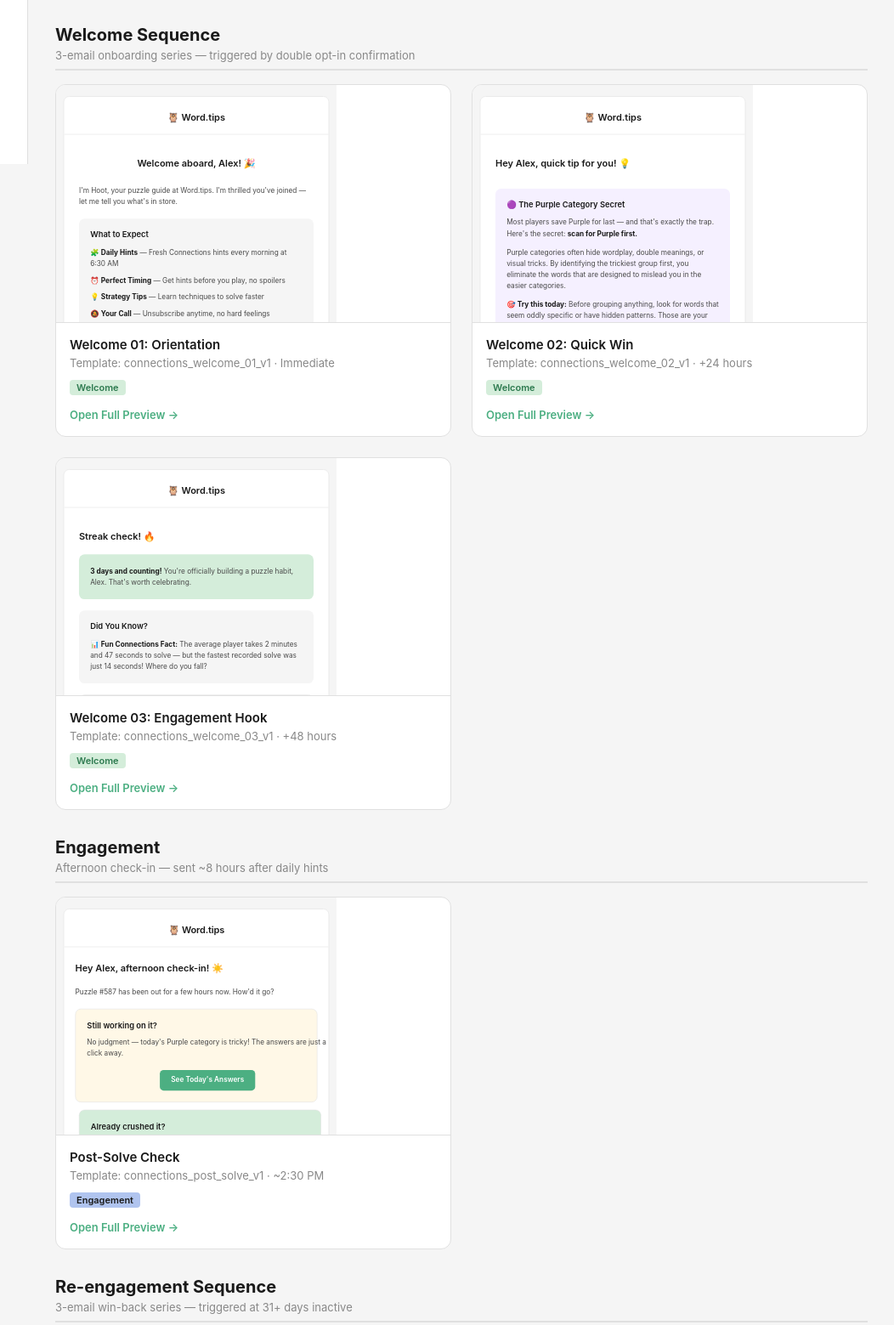
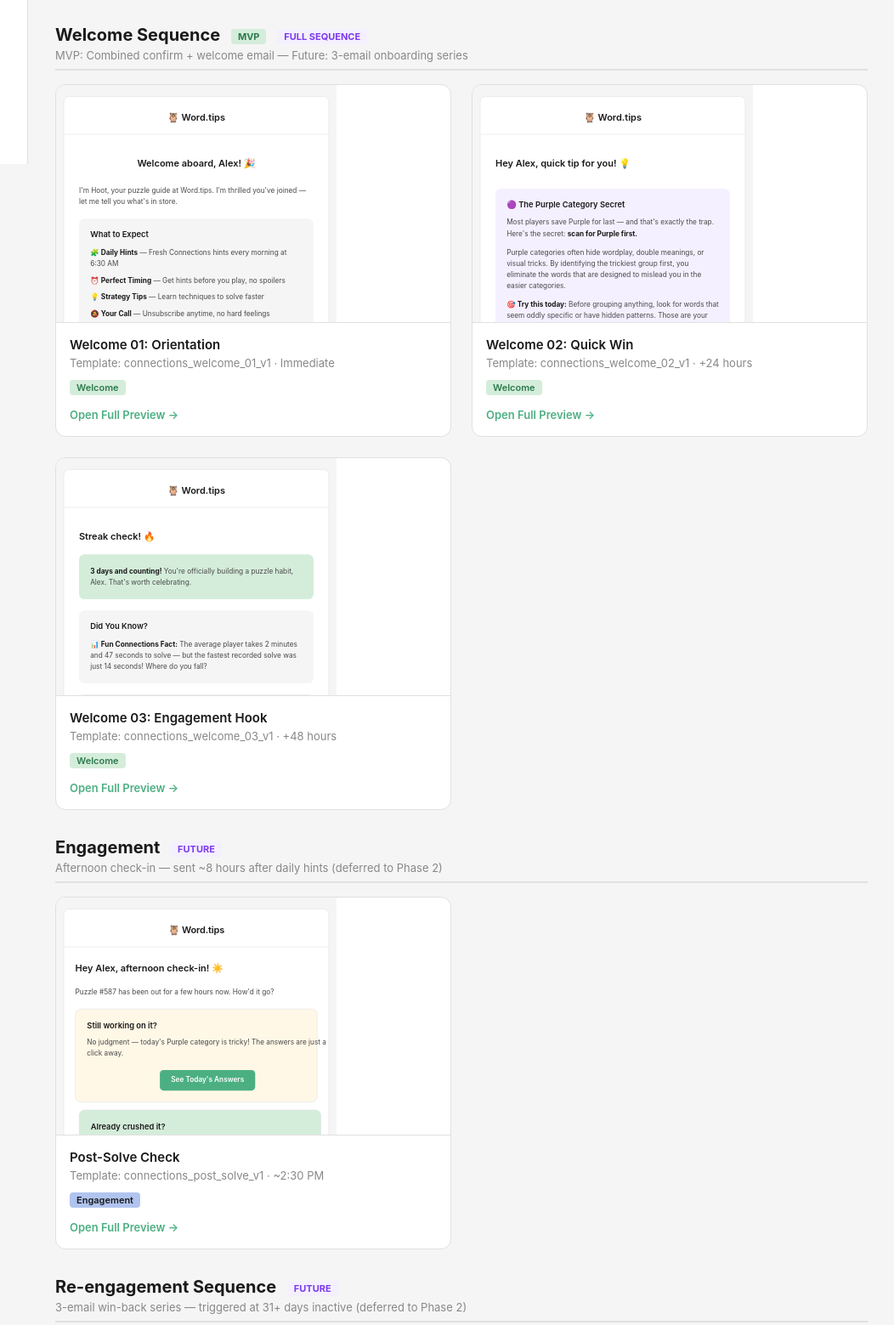
Before and after one commit to yebenesjose/newsletter-previews, a plain HTML site: page emails/index.html in a window 1280 px wide. Shown: the part 607-2166 px from the top of the page at 85% size, without its empty margins (227-1279 px from the left). Drawn offline with Linux system fonts and the light colour scheme.

Commit message:
add MVP/FUTURE badges to CTA and email galleries
CTA gallery: v1 placements (ATF, Mid, BTF) tagged MVP, v2 placements
tagged FUTURE, toggle section tagged FUTURE (logged-in only).
Email gallery: Daily Hints and Welcome tagged MVP, Post-Solve and
Re-engagement tagged FUTURE (deferred to Phase 2). Welcome subtitle
updated to reflect combined confirm+welcome MVP scope.

Co-Authored-By: Claude Opus 4.6 <noreply@anthropic.com>

```diff
--- a/emails/index.html
+++ b/emails/index.html
@@ -102,6 +102,27 @@
       padding: 2px 8px;
       border-radius: 4px;
       margin-left: 8px;
+    }
+
+    /* ---- Badges ---- */
+    .badge {
+      display: inline-block;
+      font-size: 11px;
+      font-weight: 700;
+      padding: 2px 8px;
+      border-radius: 4px;
+      margin-left: 8px;
+      vertical-align: middle;
+    }
+
+    .badge--mvp {
+      background: #D4EDDA;
+      color: #2D7A4F;
+    }
+
+    .badge--future {
+      background: #F5F0FF;
+      color: #7C3AED;
     }
 
     /* ---- Section Headers ---- */
@@ -249,7 +270,7 @@
 
   <!-- ====== DAILY HINTS ====== -->
   <div class="section-header" id="daily">
-    <h2 class="section-header__title">Daily Newsletter</h2>
+    <h2 class="section-header__title">Daily Newsletter <span class="badge badge--mvp">MVP</span></h2>
     <p class="section-header__subtitle">The core product — sent every morning at 6:30 AM</p>
   </div>
 
@@ -271,8 +292,8 @@
 
   <!-- ====== WELCOME SEQUENCE ====== -->
   <div class="section-header" id="welcome-01">
-    <h2 class="section-header__title">Welcome Sequence</h2>
-    <p class="section-header__subtitle">3-email onboarding series — triggered by double opt-in confirmation</p>
+    <h2 class="section-header__title">Welcome Sequence <span class="badge badge--mvp">MVP</span> <span class="badge badge--future">FULL SEQUENCE</span></h2>
+    <p class="section-header__subtitle">MVP: Combined confirm + welcome email — Future: 3-email onboarding series</p>
   </div>
 
   <div class="email-grid">
@@ -321,8 +342,8 @@
 
   <!-- ====== POST-SOLVE CHECK ====== -->
   <div class="section-header" id="post-solve">
-    <h2 class="section-header__title">Engagement</h2>
-    <p class="section-header__subtitle">Afternoon check-in — sent ~8 hours after daily hints</p>
+    <h2 class="section-header__title">Engagement <span class="badge badge--future">FUTURE</span></h2>
+    <p class="section-header__subtitle">Afternoon check-in — sent ~8 hours after daily hints (deferred to Phase 2)</p>
   </div>
 
   <div class="email-grid">
@@ -343,8 +364,8 @@
 
   <!-- ====== RE-ENGAGEMENT ====== -->
   <div class="section-header" id="reengagement-01">
-    <h2 class="section-header__title">Re-engagement Sequence</h2>
-    <p class="section-header__subtitle">3-email win-back series — triggered at 31+ days inactive</p>
+    <h2 class="section-header__title">Re-engagement Sequence <span class="badge badge--future">FUTURE</span></h2>
+    <p class="section-header__subtitle">3-email win-back series — triggered at 31+ days inactive (deferred to Phase 2)</p>
   </div>
 
   <div class="email-grid">
```
Also changed, not shown: cta/index.html (+14 -14 lines).
